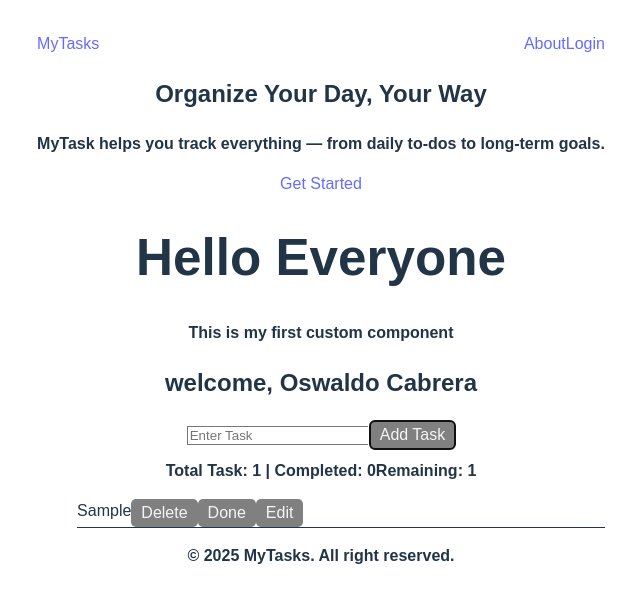
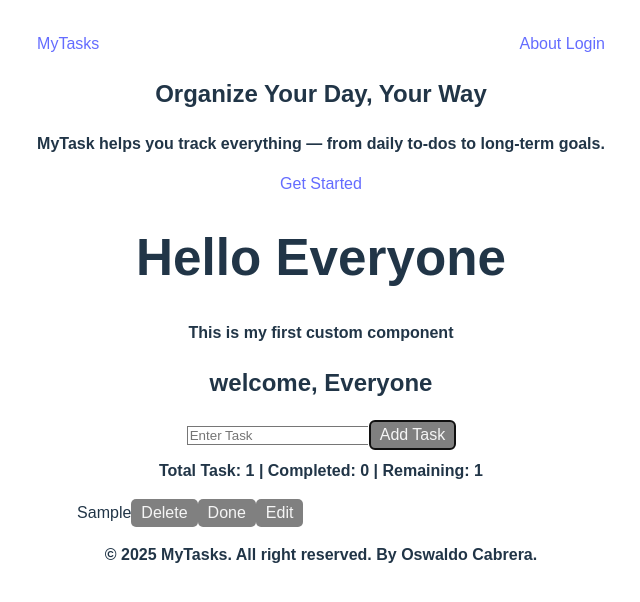
Before and after one commit to oswaldoc1991/first_react, a React (Vite) app in the folder application/frontend/: page / in a window 1280 px wide. Both pictures are taken after typing "Sample" into the empty fields and a click on the button "Add Task". Shown: the top 602 px of the page, without its empty margins (319-959 px from the left). Built offline with nearby package versions, Linux system fonts and the light colour scheme.

Commit message:
going to work on more features

```diff
--- a/application/frontend/src/App.jsx
+++ b/application/frontend/src/App.jsx
@@ -28,7 +28,7 @@ function App() {
   // adding new task into the website
   const handleAddTask = () => {
     if (task.trim() === '') return;
-    setTasks([...tasks, {text: task, completed: false }]);
+    setTasks([...tasks, {text: task, completed: false, priority: 'medium' }]);
     setTask('');
   };
 
@@ -62,12 +62,14 @@ function App() {
       {/* NavBar for website */}
       <NavBar />
 
+      <main className='flex-grow max-w-3xl mx-auto px-4'>
+        {/* hero section for the website */}
         <Hero />
 
         {/* Title of the website */}
         <h1 className="text-4xl font-bold my-4">Hello Everyone</h1>
         <p className="text-lg mb-4">This is my first custom component</p>
-      <Greeting name="Oswaldo Cabrera"/>
+        <Greeting name="Everyone"/>
 
         <div className="my-4">
           <input
@@ -90,7 +92,7 @@ function App() {
         {/* tally button */}
         <p>
           Total Task: {tasks.length} |
-        Completed: {tasks.filter(t => t.completed).length}
+          Completed: {tasks.filter(t => t.completed).length} |
           Remaining: {tasks.filter(t => !t.completed).length}
         </p>
 
@@ -99,9 +101,9 @@ function App() {
           {tasks.map((t, index) => (
             <li
               key={index}
-            className={`flex item-center gap-2 ${
+              className={`flex items-center gap-2 ${
                 t.completed ? 'line-through text-gray-400' : ''
-            } flex item-center gap-2 p-2 border-b border-gray-300`}
+              }`}
             >
               {t.isEditing ? (
                 <>
@@ -124,9 +126,15 @@ function App() {
             </li>
           ))}
         </ul>
+        {tasks.length === 0 && (
+          <p className='text-gray-500 italic mt-4'>No Tasks yet. Add one above!</p>
+        )}
+      </main>
 
       {/* Footer for the website */}
+      <div className='mt-12'>
         <Footer />
+      </div>
     </div>
   );
 };
--- a/application/frontend/src/Footer.jsx
+++ b/application/frontend/src/Footer.jsx
@@ -1,7 +1,7 @@
 function Footer() {
     return (
         <footer>
-            <p>© {new Date().getFullYear()} MyTasks. All right reserved.</p>
+            <p>© {new Date().getFullYear()} MyTasks. All right reserved. By Oswaldo Cabrera.</p>
         </footer>
     );
 }
--- a/application/frontend/src/NavBar.jsx
+++ b/application/frontend/src/NavBar.jsx
@@ -4,7 +4,7 @@ function NavBar () {
             <div className="max-w-7xl mx-auto flex justify-between items-center">
                 <a href="#" className="text-xl font-bold hover:text-gray-300">MyTasks</a>
                 <div className="space-x-4">
-                    <a href="#" className="hover:text-gray-300 px-2">About</a>
+                    <a href="#" className="hover:text-gray-300 px-2">About </a>
                     <a href="#" className="hover:text-gray-300 px-2">Login</a>
                 </div>
             </div>
```
Lines whose indentation alone changed are shown as unchanged.
